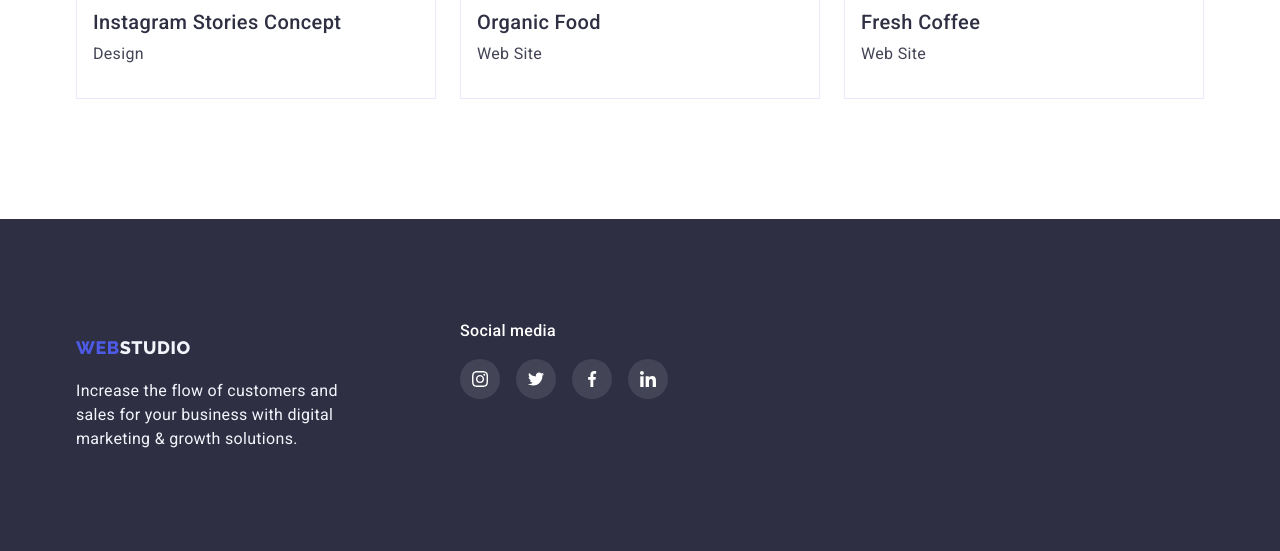
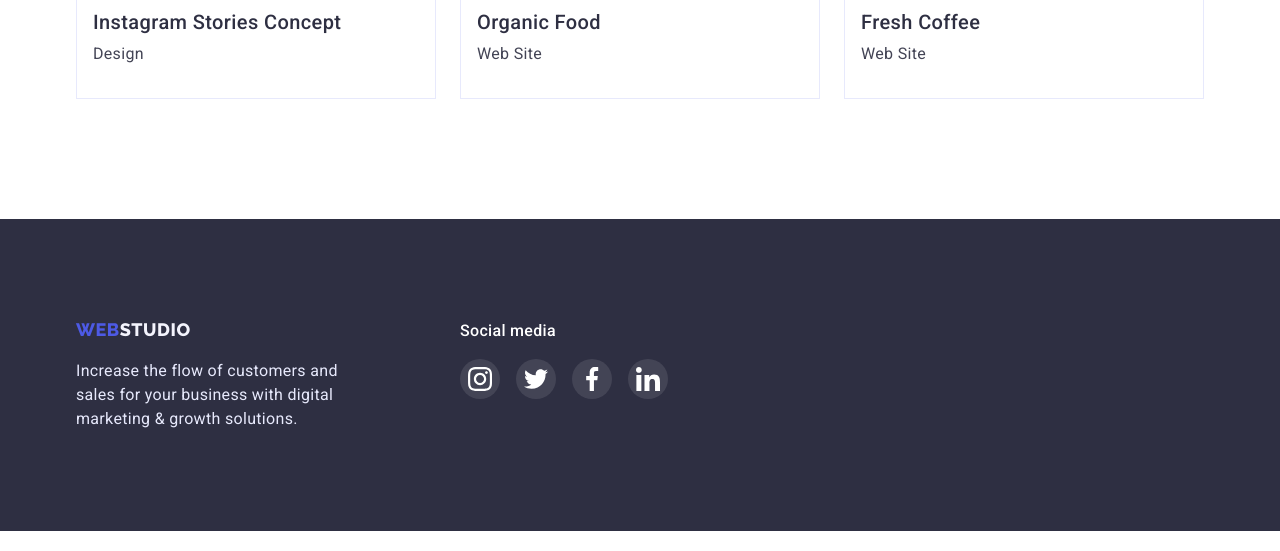
Before and after one commit to Otto3918/goit-markup-hw-04, a plain HTML site: page portfolio.html in a window 1280 px wide. Shown: the part 1551-2102 px from the top of the page. Drawn offline with nearby package versions, Linux system fonts and the light colour scheme.

Commit message:
Task04-4
Task04-4 06.04.2023 11:02

```diff
--- a/css/styles.css
+++ b/css/styles.css
@@ -141,13 +141,14 @@ a {
 .p-styles {
   line-height: 1.5;
   letter-spacing: 0.02em;
+  margin-bottom: 8px;
 }
 
 /*--------- HEADER ---------*/
 .section-headr {
   padding: 24px 0;
   border-bottom: 1px solid var(--cornflower-color);
-  box-shadow: 0 0 2px var(--cloud-color);
+  box-shadow: 6px 0px 1px rgba(46, 47, 66, 0.08), 1px 0px 1px rgba(46, 47, 66, 0.16), 1px 0px 2px rgba(46, 47, 66, 0.08);
 }
 
 .container {
@@ -306,7 +307,7 @@ a {
 
 .custom-link:is(:hover, :focus) {
   fill: var(--ocean-color);
-  border: 1px solid var(--ocean-color);
+  border-color: var(--ocean-color);
 }
 
 /*------------- FILTERS ----------*/
@@ -430,6 +431,7 @@ a {
   font-weight: 500;
   line-height: 1.5;
   letter-spacing: 0.04em;
+  border-radius: 4px;
 }
 
 .studio-btn {
@@ -441,8 +443,7 @@ a {
   margin-left: auto;
   margin-right: auto;
   border: 0;
-  border-radius: 4px;
-  box-shadow: 2px 2px 6px var(--light-slate-color);
+  box-shadow: 4px 0px 4px rgba(0, 0, 0, 0.15);
 }
 
 .studio-btn:is(:hover, :focus) {
@@ -468,9 +469,13 @@ a {
   letter-spacing: 0.02em;
   color: var(--cloud-color);
   max-width: 264px;
-  margin-top: 18px;
+}
 
+.footer-p {
+  color: var(--cornflower-color);
+  margin-top: 16px;
 }
+
 
 .footer-soc {
   width: 208px;
--- a/portfolio.html
+++ b/portfolio.html
@@ -151,7 +151,7 @@
     <div class="container footer-content">
       <div class="footer-text">
         <a class="navig-logo" href="./index.html">Web<span class="logo-span-footer">Studio</span></a>
-        <p class="footer-text footer-text-top">
+        <p class="footer-p">
           Increase the flow of customers and
           sales for your business with digital
           marketing & growth solutions.
@@ -162,28 +162,28 @@
         <ul class="footer-soc-list list">
           <li class="team-soc-item">
             <a href="" class="team-soc-link footer-soc-bg">
-              <svg class="team-soc-icon" width="16" height="16">
+              <svg class="team-soc-icon" width="24" height="24">
                 <use href="./images/icons.svg#icon-instagram"></use>
               </svg>
             </a>
           </li>
           <li class="team-soc-item">
             <a href="" class="team-soc-link footer-soc-bg">
-              <svg class="team-soc-icon" width="16" height="16">
+              <svg class="team-soc-icon" width="24" height="24">
                 <use href="./images/icons.svg#icon-twitter"></use>
               </svg>
             </a>
           </li>
           <li class="team-soc-item">
             <a href="" class="team-soc-link footer-soc-bg">
-              <svg class="team-soc-icon" width="16" height="16">
+              <svg class="team-soc-icon" width="24" height="24">
                 <use href="./images/icons.svg#icon-facebook"></use>
               </svg>
             </a>
           </li>
           <li class="team-soc-item">
             <a href="" class="team-soc-link footer-soc-bg">
-              <svg class="team-soc-icon" width="16" height="16">
+              <svg class="team-soc-icon" width="24" height="24">
                 <use href="./images/icons.svg#icon-linkedin"></use>
               </svg>
             </a>
```
Also changed, not shown: index.html (+5 -5 lines).
